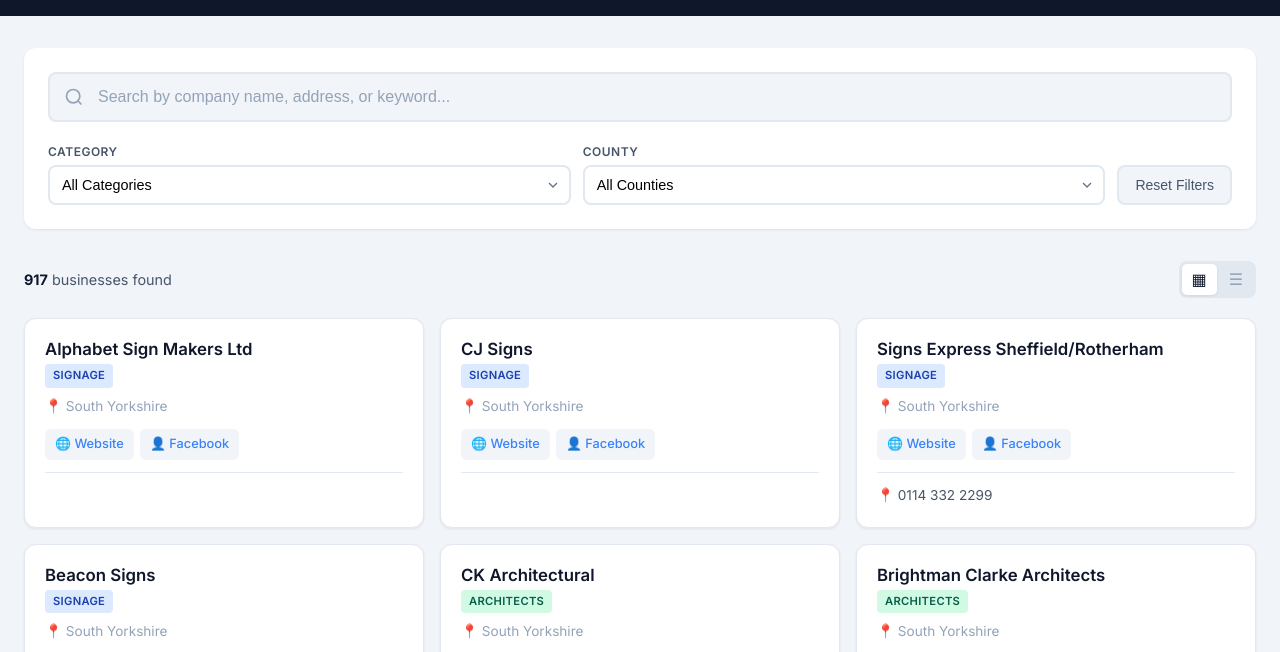
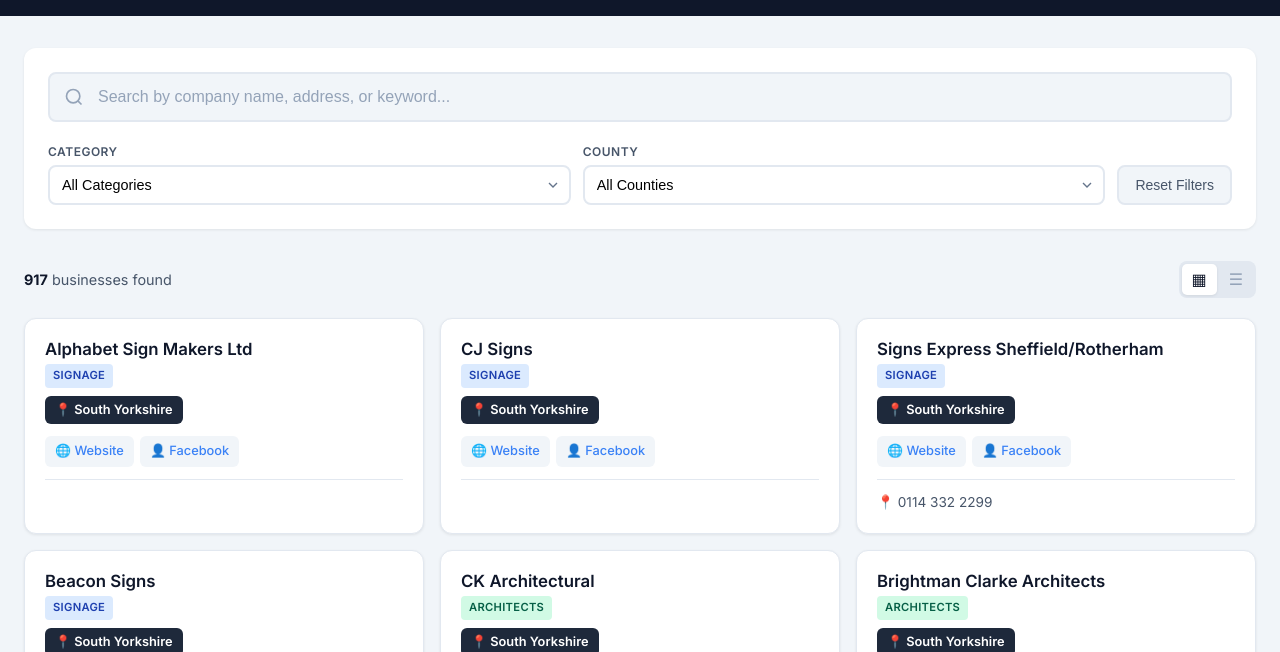
Before and after one commit to MerlinDog1/uk-business-directory, a plain HTML site: page index.html in a window 1280 px wide. Shown: the part 93-745 px from the top of the page. Drawn offline with Linux system fonts and the light colour scheme.

Commit message:
Make county name more prominent - dark badge style

```diff
--- a/css/styles.css
+++ b/css/styles.css
@@ -325,8 +325,13 @@
 .category-trophies { background: #fce7f3; color: #9d174d; }
 
 .card-county {
-    font-size: 0.85rem;
-    color: var(--text-muted);
+    display: inline-block;
+    padding: 4px 10px;
+    font-size: 0.8rem;
+    font-weight: 600;
+    border-radius: 6px;
+    background: #1e293b;
+    color: white;
     margin-bottom: 12px;
 }
 
```
